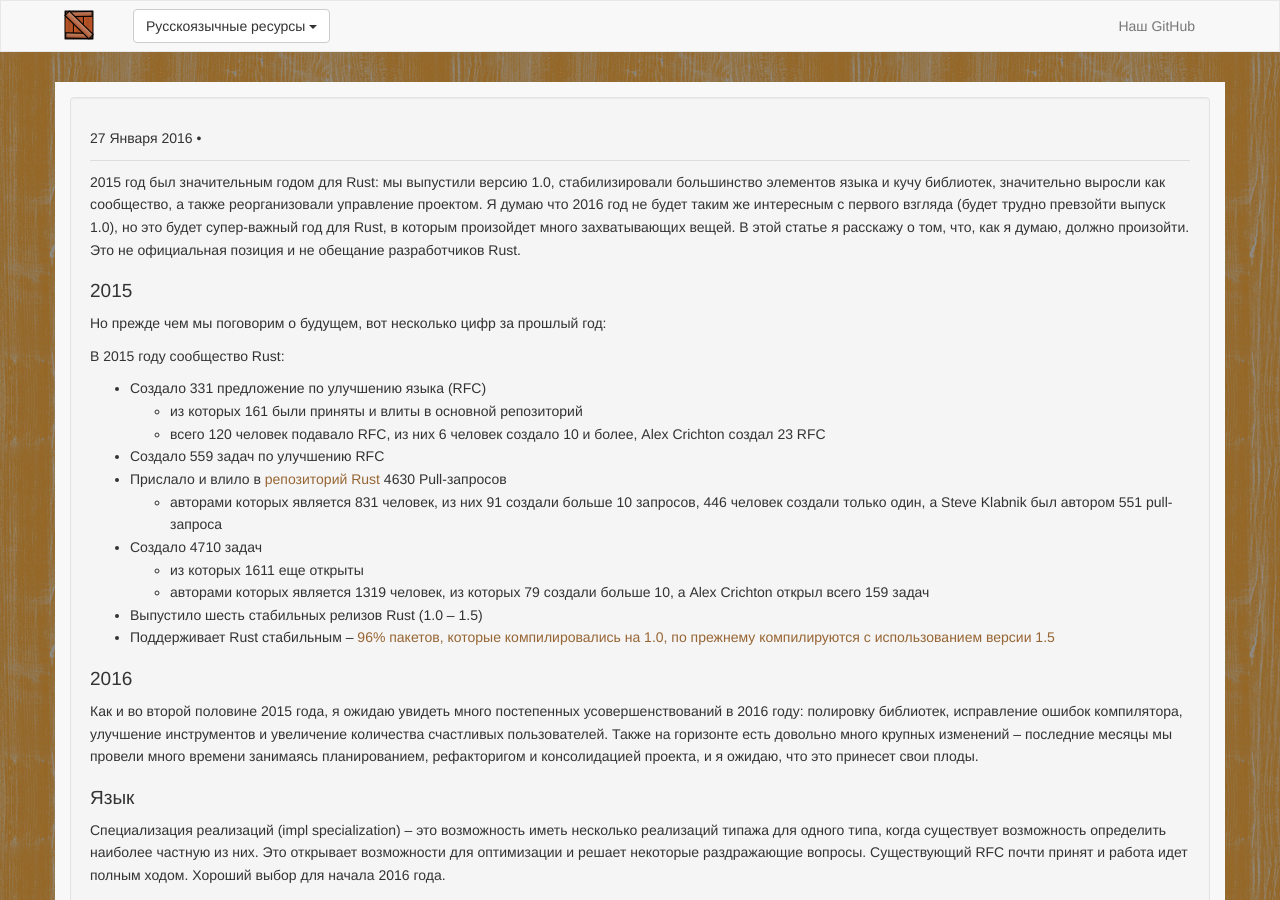
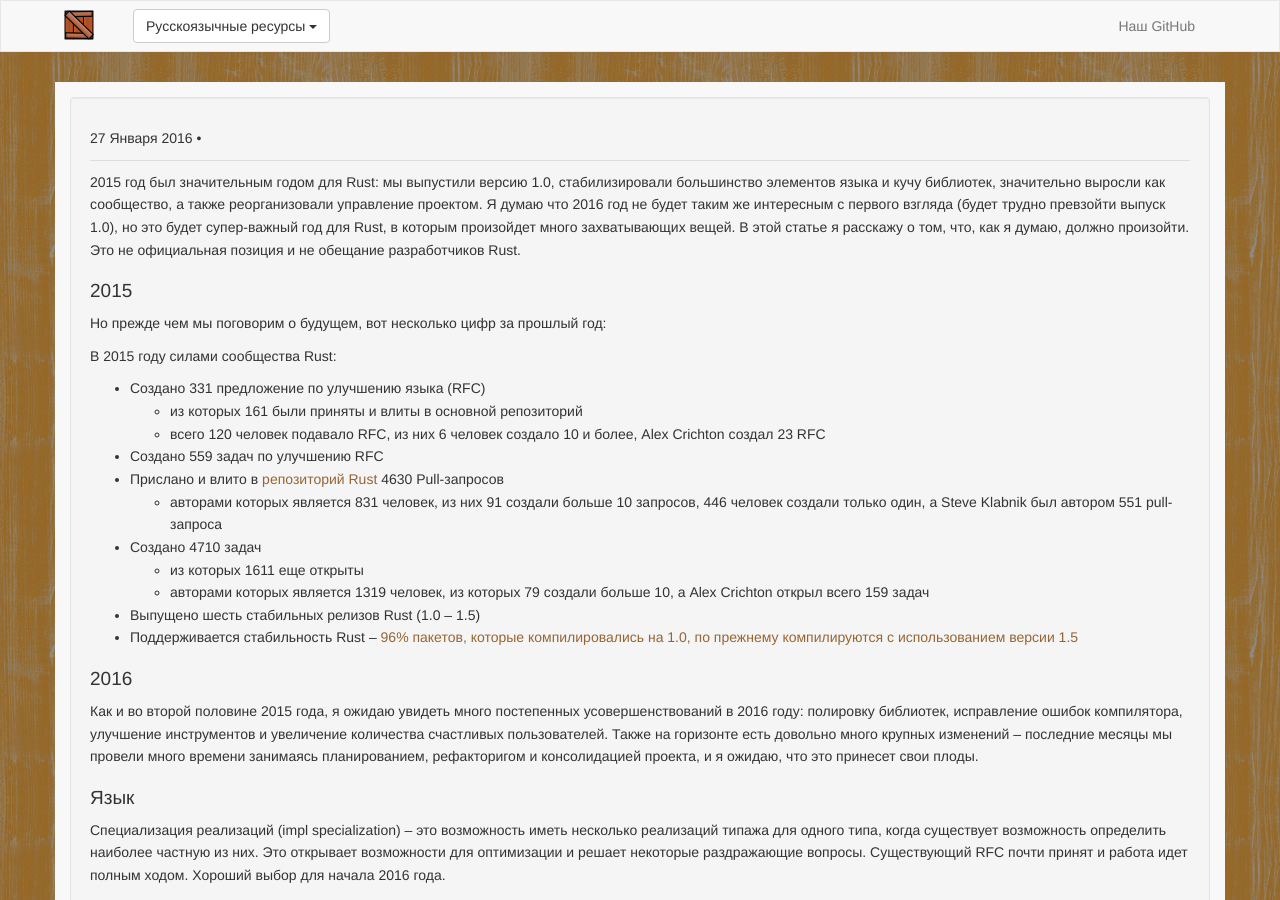
Before and after one commit to rust-lang-ru/rustycrate.ru, a Jekyll site: the page built from _posts/2016-01-10-rust-in-2016.md, in a window 1280 px wide and 900 px high. Built offline with Jekyll 4.4.1, drawn with Linux system fonts in a browser that asks for light colours; nearby versions of some CDN libraries; Markdown is read by kramdown in place of the engine named in the settings; comment, search, counter and statistics services are not loaded.

Commit message:
Rust in 2016: updates

```diff
--- a/_posts/2016-01-10-rust-in-2016.md
+++ b/_posts/2016-01-10-rust-in-2016.md
@@ -25,19 +25,19 @@
 
 Но прежде чем мы поговорим о будущем, вот несколько цифр за прошлый год:
 
-В 2015 году сообщество Rust:
+В 2015 году силами сообщества Rust:
 
-* Создало 331 предложение по улучшению языка (RFC)
+* Создано 331 предложение по улучшению языка (RFC)
     * из которых 161 были приняты и влиты в основной репозиторий
     * всего 120 человек подавало RFC, из них 6 человек создало 10 и более, Alex Crichton создал 23 RFC
-* Создало 559 задач по улучшению RFC
-* Прислало и влило в [репозиторий Rust](https://github.com/rust-lang/rust) 4630 Pull-запросов
+* Создано 559 задач по улучшению RFC
+* Прислано и влито в [репозиторий Rust](https://github.com/rust-lang/rust) 4630 Pull-запросов
     * авторами которых является 831 человек, из них 91 создали больше 10 запросов, 446 человек создали только один, а Steve Klabnik был автором 551 pull-запроса
-* Создало 4710 задач
+* Создано 4710 задач
     * из которых 1611 еще открыты
     * авторами которых является 1319 человек, из которых 79 создали больше 10, а Alex Crichton открыл всего 159 задач
-* Выпустило шесть стабильных релизов Rust (1.0 – 1.5)
-* Поддерживает Rust стабильным – [96% пакетов, которые компилировались на 1.0,
+* Выпущено шесть стабильных релизов Rust (1.0 – 1.5)
+* Поддерживается стабильность Rust – [96% пакетов, которые компилировались на 1.0,
   по прежнему компилируются с использованием версии 1.5](https://internals.rust-lang.org/t/rust-regressions-2015-year-end-report/2993)
 
 ## 2016
```
